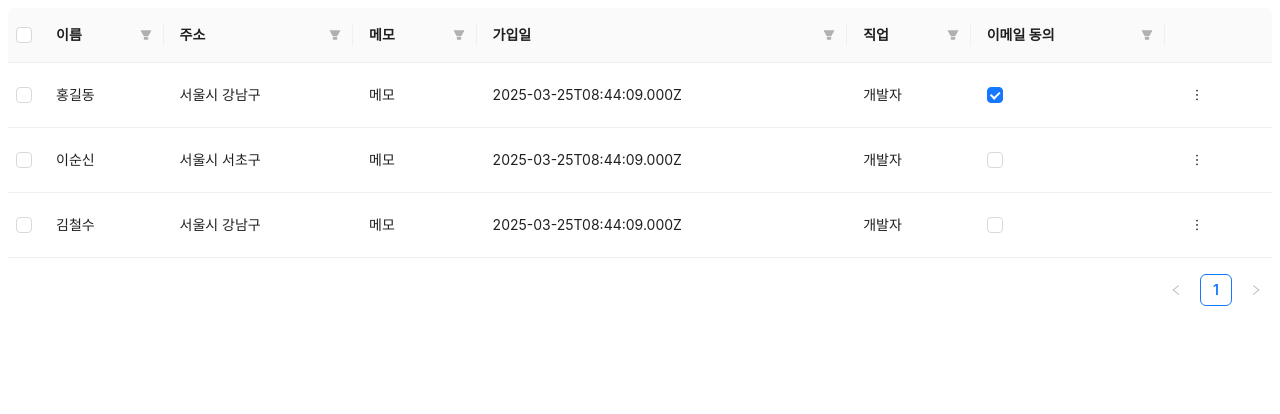
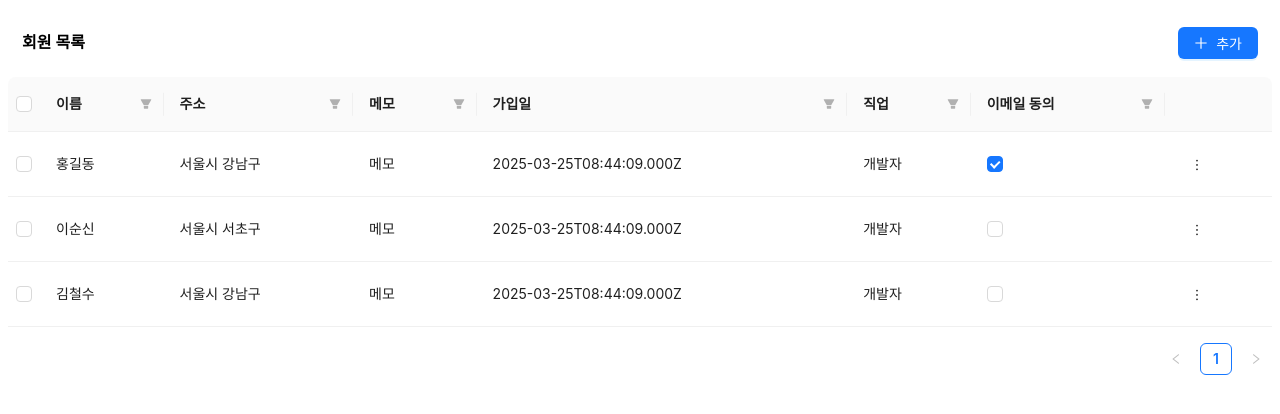
Before and after one commit to nayounsang/re-catch-assignment, a React (Vite) app: page / in a window 1280 px wide. Shown: the top 414 px of the page. Built offline with nearby package versions, Linux system fonts and the light colour scheme.

Commit message:
feat: title ui 구현

```diff
--- /dev/null
+++ b/src/App.module.css
@@ -0,0 +1,12 @@
+.header {
+    display: flex;
+    justify-content: space-between;
+    align-items: center;
+    padding: 12px 14px;
+}
+
+.header h1 {
+    font-size: 16px;
+    font-weight: 600;
+    line-height: 1.5;
+}
--- a/src/App.tsx
+++ b/src/App.tsx
@@ -1,9 +1,16 @@
 import "./index.css";
 import { Table } from "./components/Table/Table";
-
+import { AddButton } from "./components/Button/AddButton";
+import styles from "./App.module.css";
 function App() {
   return (
-    <Table />
+    <main>
+      <header className={styles.header}>
+        <h1>회원 목록</h1>
+        <AddButton />
+      </header>
+      <Table />
+    </main>
   );
 }
 
--- /dev/null
+++ b/src/components/Button/AddButton.tsx
@@ -0,0 +1,20 @@
+import { PlusOutlined } from "@ant-design/icons";
+import { Button as AntButton } from "antd";
+
+export interface AddButtonProps {
+  onClick?: React.MouseEventHandler<HTMLElement>;
+  disabled?: boolean;
+}
+
+export const AddButton = ({ onClick, disabled }: AddButtonProps) => {
+  return (
+    <AntButton
+      icon={<PlusOutlined />}
+      onClick={onClick}
+      disabled={disabled}
+      type="primary"
+    >
+      추가
+    </AntButton>
+  );
+};
```
Also changed, not shown: src/components/Button/Button.tsx (deleted, +0 -16 lines).
